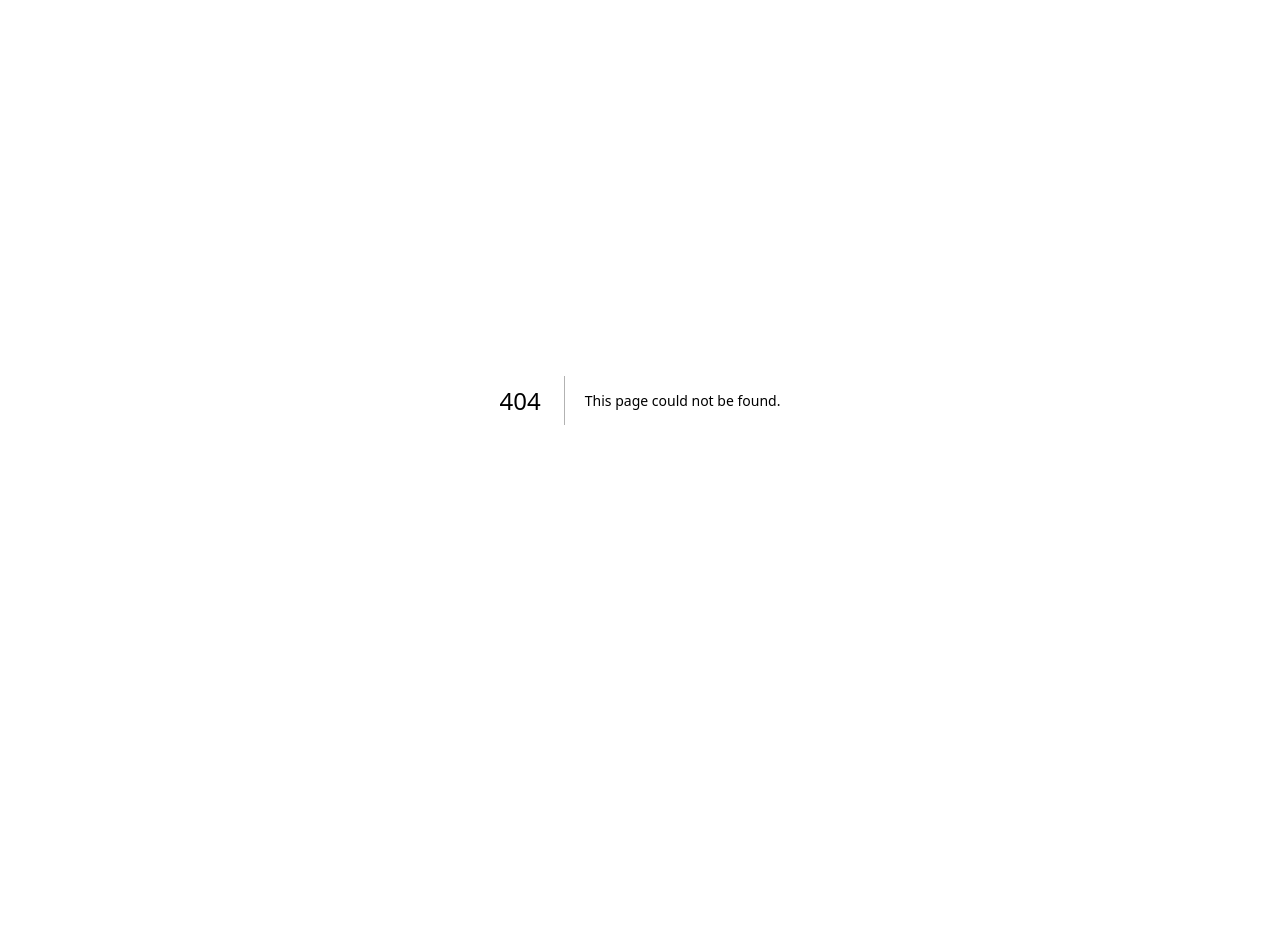
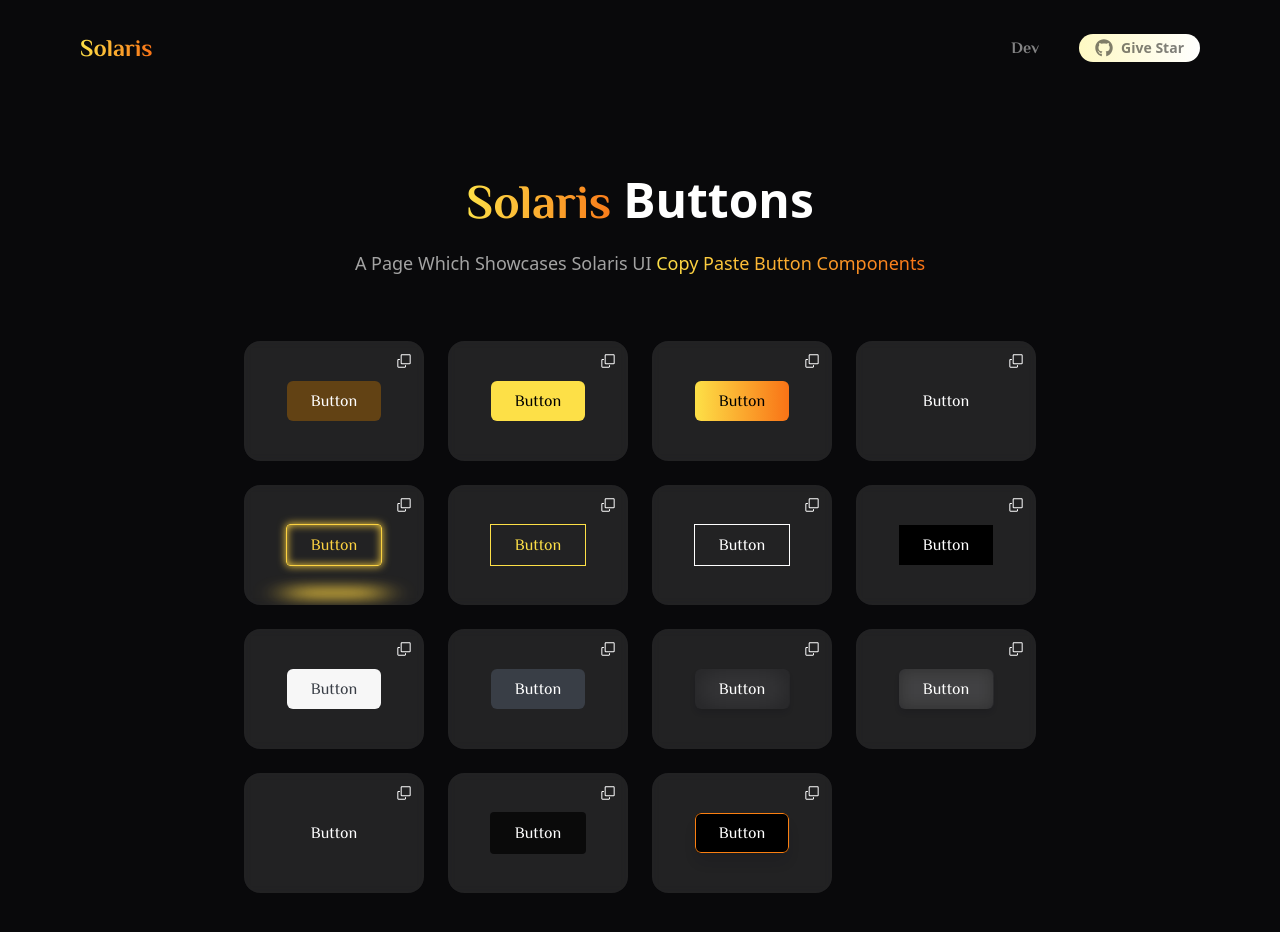
Before and after one commit to Gitnaseem745/solaris-ui, a Next.js app: page /buttons in a window 1280 px wide. Before the commit this address had no page. Shown: the top 932 px of the page. Before the commit the page ends 800 px from the top, so only its background shows below. Built offline with nearby package versions, Linux system fonts and the light colour scheme.

Commit message:
solaris ui version 1

```diff
--- /dev/null
+++ b/app/(pages)/buttons/page.tsx
@@ -0,0 +1,50 @@
+'use client';
+import Copy from "@/components/site/Copy/Copy";
+import * as Components from "@/components/buttons"
+const Page = () => {
+  return (
+    <div className="w-full min-h-fit py-20">
+        <div className="relative min-h-full flex flex-col justify-start items-center flex-wrap">
+            <div className="mb-16">
+                <h1 className="text-5xl mb-6 font-bold max-lg:text-5xl max-sm:text-3xl text-center">
+                    <span className="bg-gradient-to-r from-yellow-300 to-orange-500 bg-clip-text text-transparent">
+                        Solaris </span>
+                        <span className="font-sans">Buttons</span>
+                </h1>
+                <p className="font-sans text-[18px] text-center max-sm:text-sm max-sm:px-2 text-neutral-400">A Page Which Showcases Solaris UI <span className="bg-gradient-to-r from-yellow-300 to-orange-500 bg-clip-text text-transparent">
+                    Copy Paste Button Components</span></p>
+            </div>
+            <div className="grid grid-cols-4 max-sm:grid-cols-2 max-[400px]:grid-cols-1 max-md:grid-cols-3 items-center gap-6">
+                {componentShowcase.map(({ component: Component, props }, i) => (
+                    <div key={i} className="w-[180px] h-[120px] bg-white/10 backdrop-blur-sm rounded-2xl p-4 flex justify-center items-center gap-10 py-5 relative overflow-hidden">
+                        <Component {...props} />
+                        <div className="absolute top-2 right-2">
+                            <Copy component={Component.name || 'Unknown Component'} />
+                        </div>
+                    </div>
+                ))}
+            </div>
+        </div>
+    </div>
+  )
+}
+const label = "Button";
+const componentShowcase = [
+    { component: Components.DisabledButton, props: { label: `${label}` } },
+    { component: Components.DefaultButton, props: { label: `${label}` } },
+    { component: Components.HShineButton, props: { label: `${label}` } },
+    { component: Components.HGlowButton, props: { label: `${label}` } },
+    { component: Components.NeonButton, props: { label: `${label}` } },
+    { component: Components.HFBButton, props: { label: `${label}` } },
+    { component: Components.HFTButton, props: { label: `${label}` } },
+    { component: Components.HUButton, props: { label: `${label}` } },
+    { component: Components.DarkButton, props: { label: `${label}` } },
+    { component: Components.LightButton, props: { label: `${label}` } },
+    { component: Components.GlassButton, props: { label: `${label}` } },
+    { component: Components.HGSButton, props: { label: `${label}` } },
+    { component: Components.HGBGButton, props: { label: `${label}` } },
+    { component: Components.HBorderButton, props: { label: `${label}` } },
+    { component: Components.GBButton, props: { label: `${label}` } },
+];
+
+export default Page
--- a/app/layout.tsx
+++ b/app/layout.tsx
@@ -1,6 +1,7 @@
 import type { Metadata } from "next";
 import { Philosopher } from 'next/font/google'
 import "./globals.css";
+import Navbar from "@/components/site/Navbar/Navbar";
 
 const philosopher = Philosopher({
     subsets: ["latin"],
@@ -24,6 +25,7 @@
       <body
       className={philosopher.className}
       >
+        <Navbar />
         {children}
       </body>
     </html>
--- a/app/page.tsx
+++ b/app/page.tsx
@@ -1,12 +1,21 @@
-import Navbar from "@/components/Navbar/Navbar";
+'use client';
+import PageNavigator from "@/components/site/PageNavigator/PageNavigator";
+
 export default function Home() {
     return (
-    <div className="flex flex-col gap-3 justify-center items-center w-full h-screen relative">
-        <Navbar />
-        <h1 className="text-7xl font-bold max-lg:text-5xl max-sm:text-3xl text-center bg-gradient-to-r from-yellow-300 to-orange-500 bg-clip-text text-transparent ">
-        Solaris UI
+        <div className="flex flex-col gap-16 justify-center items-center w-full min-h-[calc(100vh-96px)] relative">
+        <h1 className="text-7xl font-bold max-lg:text-5xl max-sm:text-3xl text-center">
+            <span className="bg-gradient-to-r from-yellow-300 to-orange-500 bg-clip-text text-transparent">
+                Solaris UI  </span>
+                V1 Edition
         </h1>
-        <p className="text-xl max-sm:text-sm">Coming soon...</p>
+        <p className="font-sans text-xl text-center max-sm:text-sm max-sm:px-2 w-8/12 max-lg:w-10/12 max-sm:11/12 -mt-10 tracking-wide text-neutral-400">Solaris UI is a <span className="bg-gradient-to-r from-yellow-300 to-orange-500 bg-clip-text text-transparent"> React component library built with TypeScript and Tailwind CSS </span> designed for developers who value efficiency.
+        Quickly select, copy, and paste components into your project to accelerate development seamlessly. :)</p>
+        <div className="w-[700px] max-lg:w-[400px] max-sm:w-[200px]">
+        <ul className="flex flex-col gap-2">
+            <PageNavigator label="Solaris Buttons" link="/buttons"/>
+        </ul>
         </div>
+    </div>
   );
 }
--- a/components/buttons.ts
+++ b/components/buttons.ts
@@ -1,4 +1,4 @@
-export { default as Copy } from '../sitecomponents/Copy/Copy';
+export { default as Copy } from './site/Copy/Copy';
 export { default as DarkButton } from './DarkButton/DarkButton';
 export { default as DefaultButton } from './DefaultButton/DefaultButton';
 export { default as DisabledButton } from './DisabledButton/DisabledButton';
```
Also changed, not shown: components/site/Copy/Copy.tsx (renamed from sitecomponents/Copy/Copy.tsx), components/site/Navbar/Navbar.tsx (renamed from sitecomponents/Navbar/Navbar.tsx), components/site/PageNavigator/PageNavigator.tsx (renamed from sitecomponents/PageNavigator/PageNavigator.tsx).
